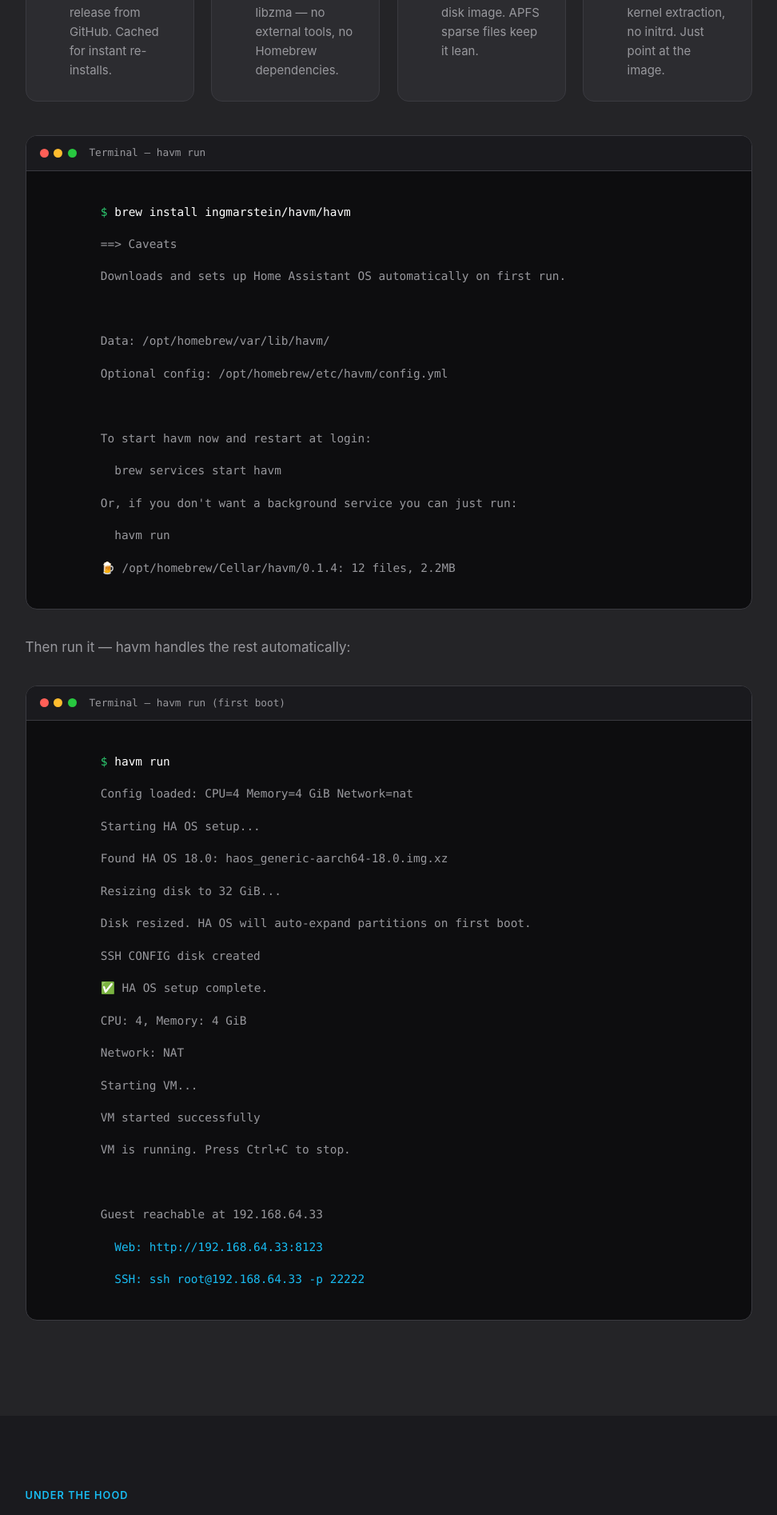
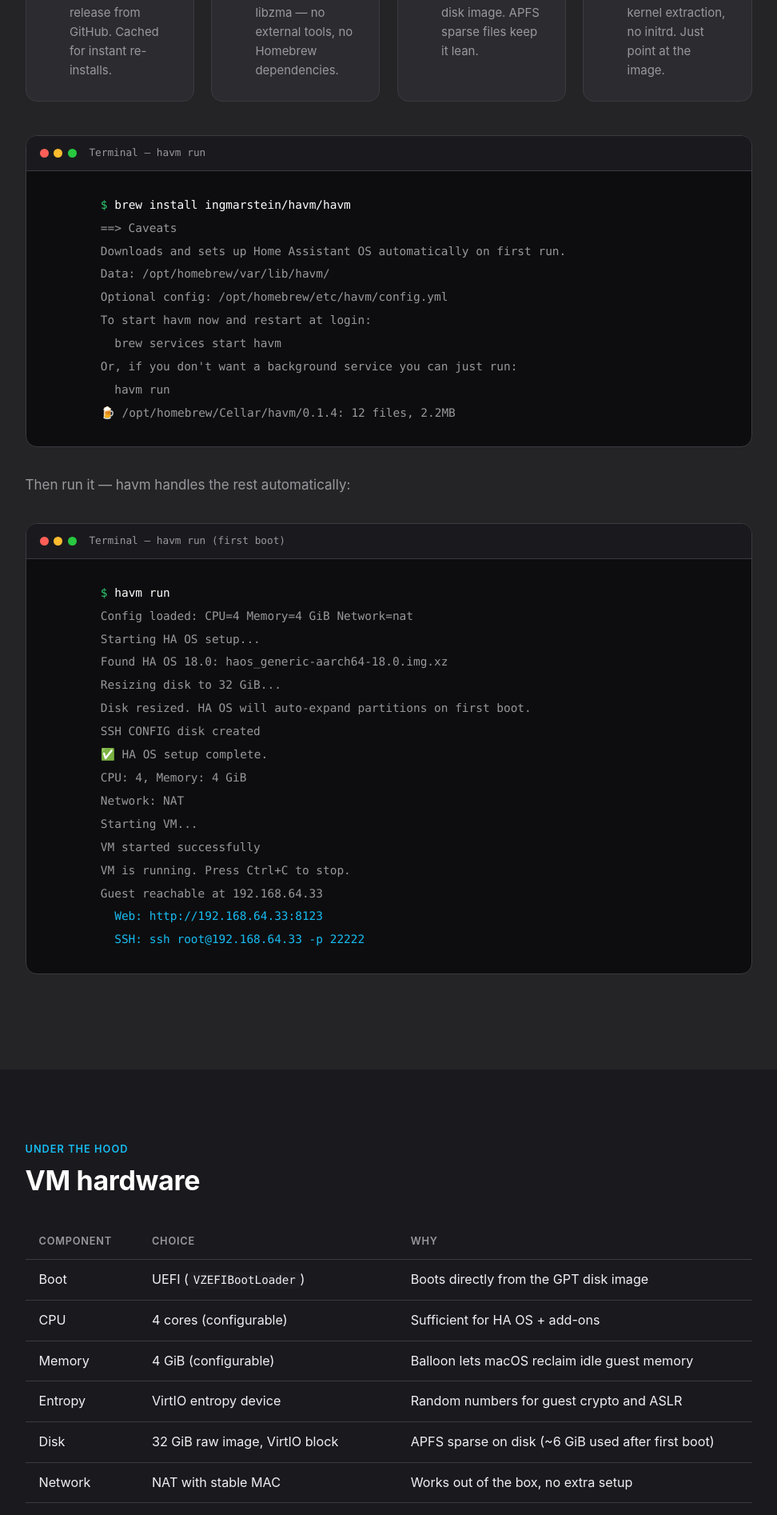
Before and after one commit to IngmarStein/havm, a Jekyll site: the page built from docs/index.md, in a window 1280 px wide. Shown: the part 1917-3811 px from the top of the page at 80% size, without its empty margins (154-1126 px from the left). Built offline with Jekyll 4.4.1, drawn with Linux system fonts in a browser that asks for light colours.

Commit message:
docs: line-height 1.0 on terminals, remove blank lines

```diff
--- a/docs/assets/css/style.css
+++ b/docs/assets/css/style.css
@@ -193,7 +193,7 @@
   padding: 1.2rem 1.4rem;
   font-family: var(--font-mono);
   font-size: 0.85rem;
-  line-height: 1.4;
+  line-height: 1.0;
   white-space: pre-wrap;
 }
 .terminal-body pre {
--- a/docs/index.md
+++ b/docs/index.md
@@ -117,10 +117,8 @@
         <span class="prompt">$</span> <span class="cmd">brew install ingmarstein/havm/havm</span><br>
         <span class="out">==> Caveats</span><br>
         <span class="out">Downloads and sets up Home Assistant OS automatically on first run.</span><br>
-        <br>
         <span class="out">Data: /opt/homebrew/var/lib/havm/</span><br>
         <span class="out">Optional config: /opt/homebrew/etc/havm/config.yml</span><br>
-        <br>
         <span class="out">To start havm now and restart at login:</span><br>
         <span class="out">  brew services start havm</span><br>
         <span class="out">Or, if you don't want a background service you can just run:</span><br>
@@ -150,7 +148,6 @@
         <span class="out">Starting VM...</span><br>
         <span class="out">VM started successfully</span><br>
         <span class="out">VM is running. Press Ctrl+C to stop.</span><br>
-<br>
         <span class="out">Guest reachable at 192.168.64.33</span><br>
         <span class="accent">  Web: http://192.168.64.33:8123</span><br>
         <span class="accent">  SSH: ssh root@192.168.64.33 -p 22222</span>
```
